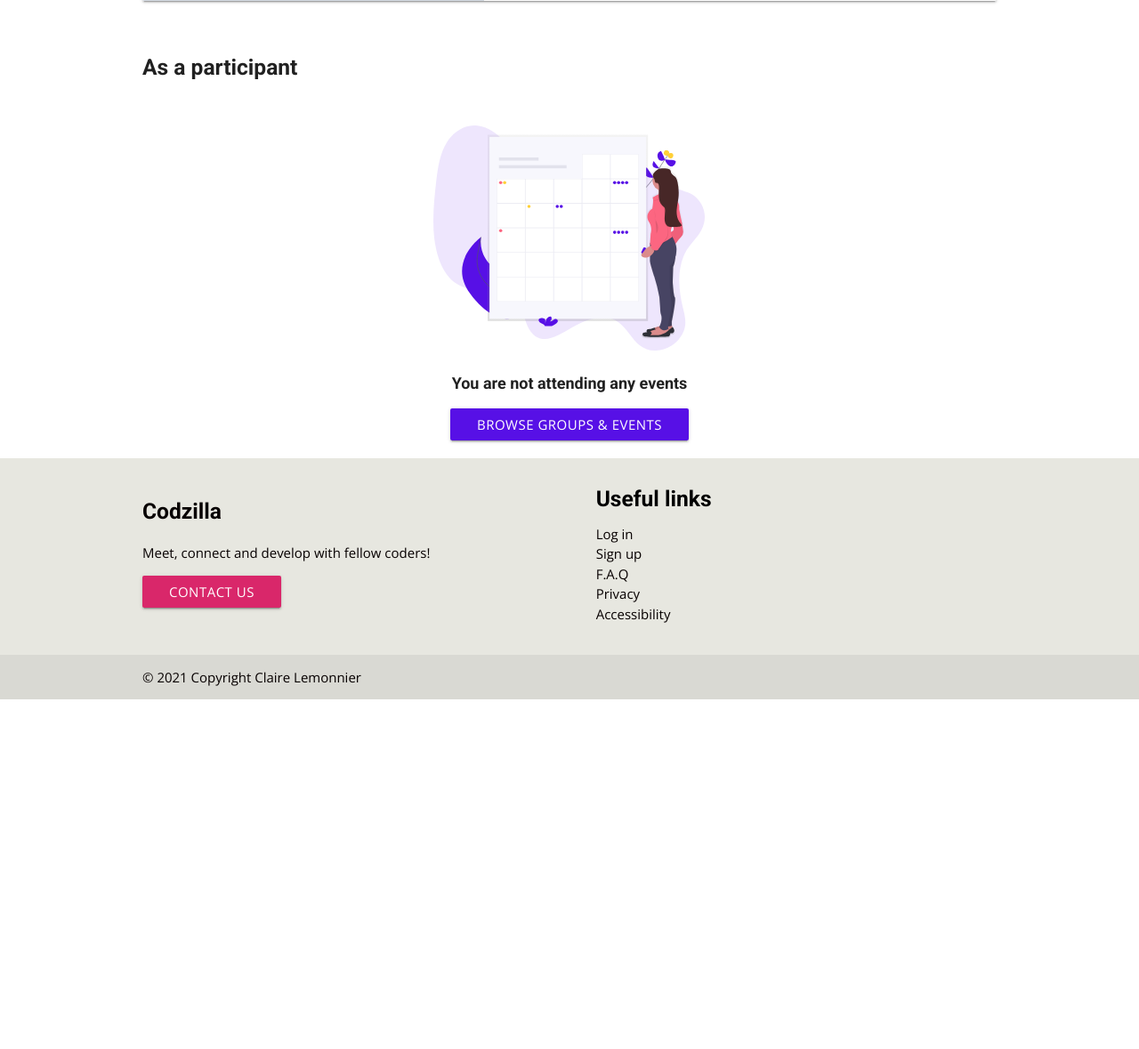
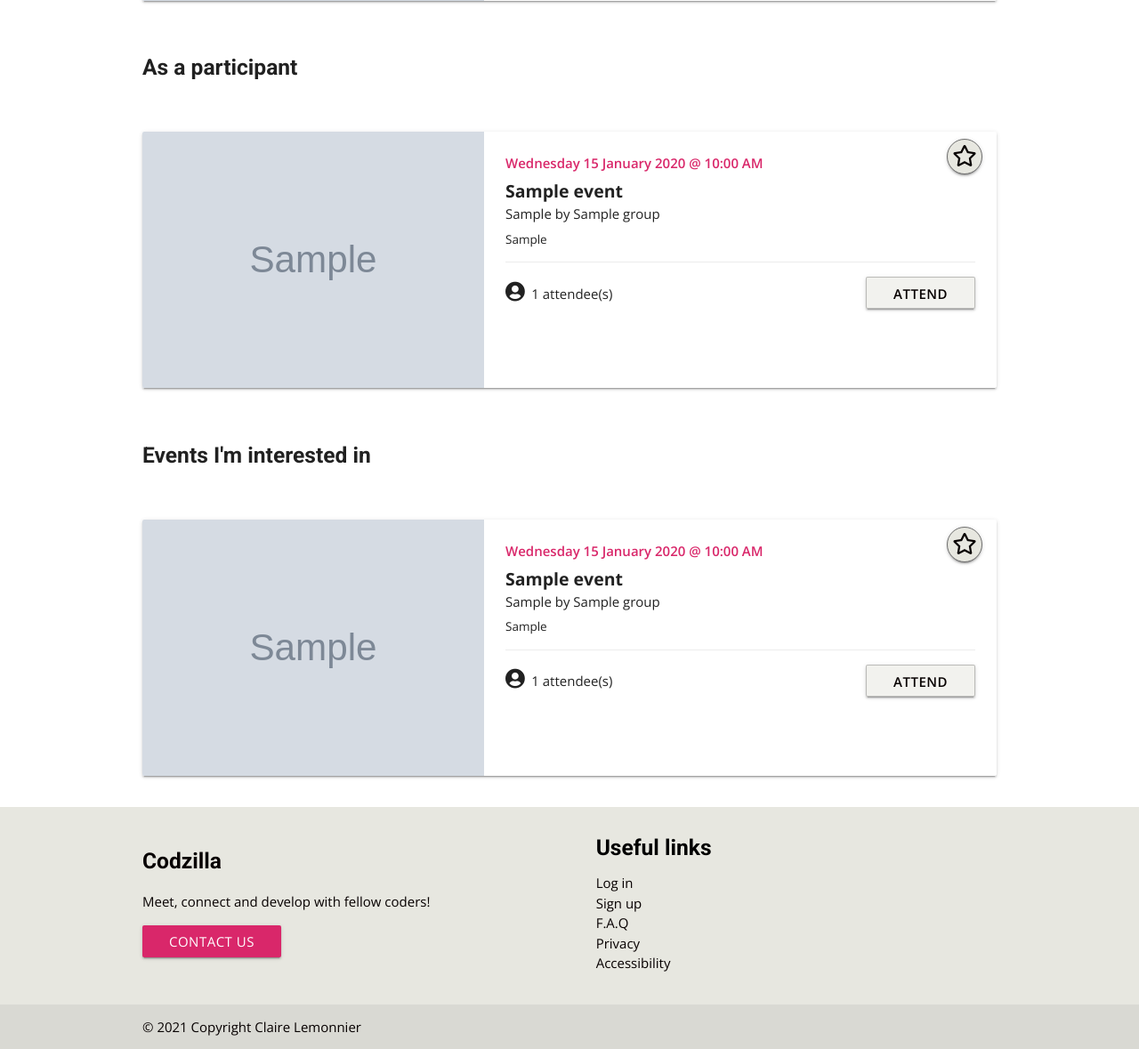
Before and after one commit to lemocla/Codzilla, a Flask app: template app/templates/my-events.html in a window 1280 px wide. Shown: the part 728-1907 px from the top of the page at 89% size. Before the commit the page ends 1514 px from the top, so only its background shows below. Run offline with Flask 2, Linux system fonts and the light colour scheme; the template is opened without the code that fills it: most values are stand-ins (such as "Sample title", 1, 10 or a date in 2020); grey boxes marked "Sample" are stand-in pictures; some web fonts are replaced.

Commit message:
Add content and variables for my events interest

```diff
--- a/app/templates/my-events.html
+++ b/app/templates/my-events.html
@@ -86,8 +86,8 @@
     <div class="col s12 m6">
         <h2>As a participant</h2>
     </div>
-    {% if participant|length > 0 %}
-    {% for event in organising %}
+    {% if attending|length > 0 %}
+    {% for event in attending %}
     <div class="col s12 margin-top">
                 <div class="div card horizontal hoverable">
             <div class="card-image">
@@ -149,4 +149,72 @@
     {% endif %}
 </div>
 
+<!-- Events I'm interested in -->
+<div id="view-group-owning" class="row">
+    <div class="col s12 m6">
+        <h2>Events I'm interested in</h2>
+    </div>
+    {% if interesting|length > 0 %}
+    {% for event in interesting %}
+    <div class="col s12 margin-top">
+                <div class="div card horizontal hoverable">
+            <div class="card-image">
+                <img class="horizontal-card-img" src="{{ event.img_url }}">
+            </div>
+            <div class="card-stacked">
+                <div class="card-content">
+                    <a class="btn-floating halfway-fab waves-effect waves-light btn-interest hor-card-btn"><i
+                            class="far fa-star"></i></a>
+                    <p class="date-time">
+                        <!-- https://support.sendwithus.com/jinja/jinja_time/ -->
+                        {% if event.is_endtime %}
+                        {{ event.date_start.strftime('%A %d %B %Y - %I:%M') }} to
+                        {{event.date_end.strftime('%I:%M %p')}}
+                        {% else %}
+                        {{ event.date_start.strftime('%A %d %B %Y @ %I:%M %p') }}
+                        {% endif %}
+                    </p>
+                    <p class="event-title">{{ event.event_title.capitalize() }}</p>
+                    <p class="organiser">{{ event.event_category.capitalize() }}
+                        {% if event.group != "" %}
+                        by {{ event.group.capitalize()  }}
+                        {% else %}
+                        by {{ user.first_name.capitalize()  }} {{user.last_name.capitalize() }}
+                        {% endif %}
+                    </p>
+                    <p class="location">
+                        {% if event.event_type == "in person" %}
+                        {{ event.event_location.capitalize() }}
+                        {% else %}
+                        {{ event.event_type.capitalize() }}
+                        {% endif %}
+                    </p>
+                    <div class="card-action">
+                        <div class="row action-container valign-wrapper">
+                            <div class="col s6 valign-wrapper">
+                                <p><i class="fas fa-user-circle attendees"></i>{{ event.attendees|length }} attendee(s)
+                                </p>
+                            </div>
+                            <div class="col s6 right-align">
+                                <a class="btn btn-attend" href="#">Attend</a>
+                            </div>
+                        </div>
+                    </div>
+                </div>
+            </div>
+        </div>
+    </div>
+    {% endfor %}
+    {% else %}
+    <div class="col s6 offset-s3 m4 offset-m4 margin-top">
+        <img class="responsive-img" src="{{ url_for('static', filename='images/undraw_events.svg')}}">
+    </div>
+    <div class="col s12 center-align">
+        <h3>You haven't got any events bookmarked as interesting</h3>
+        <a href="{{ url_for('main.browse_events_groups')}}" class="btn btn-send">Browse groups & events</a>
+    </div>
+
+    {% endif %}
+</div>
+
 {% endblock %}
```
